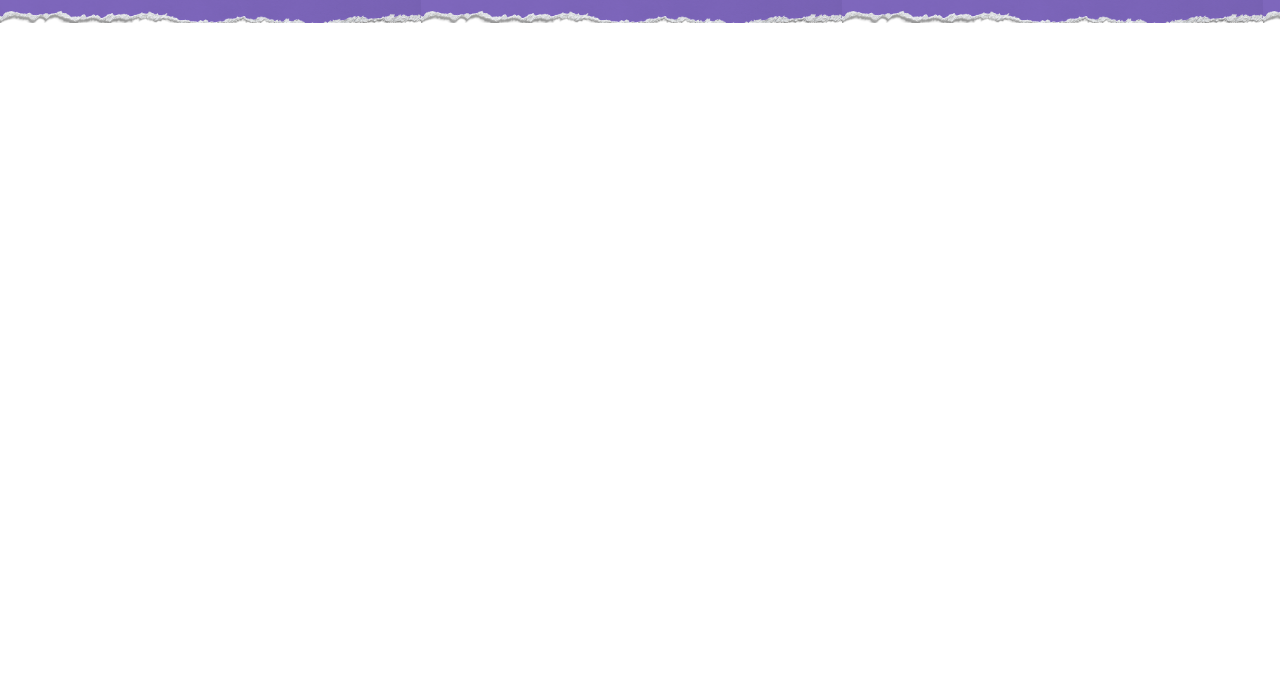
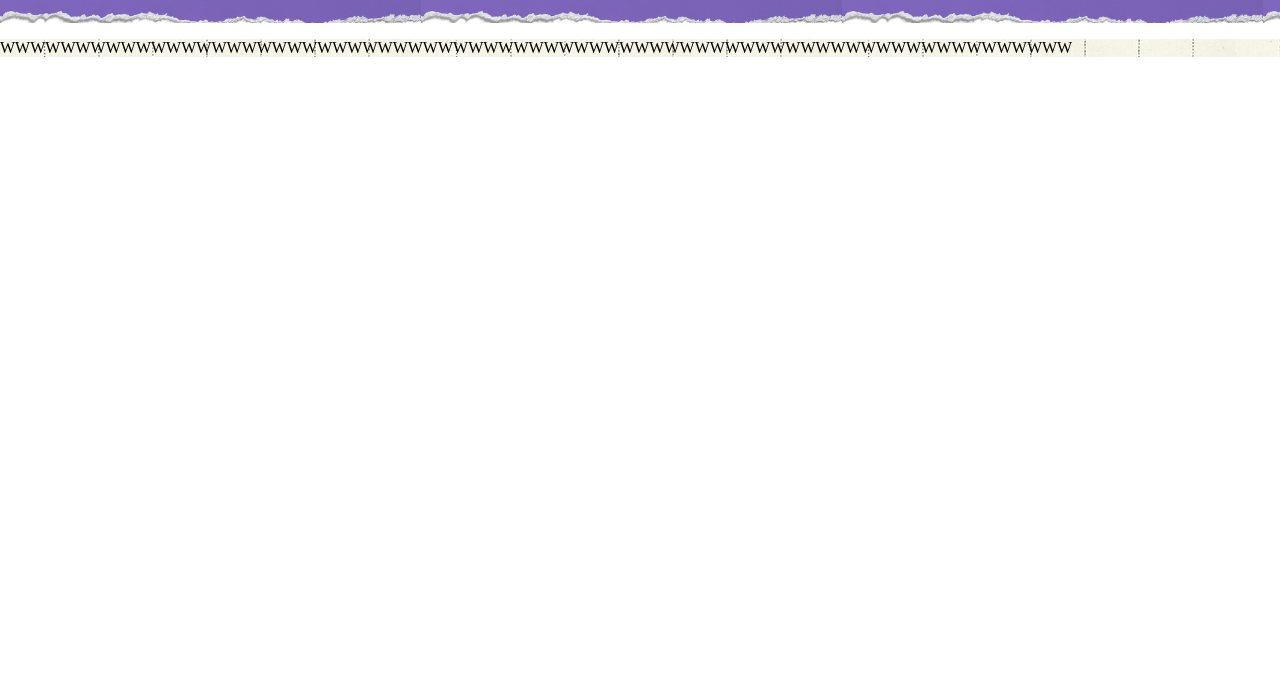
Before and after one commit to Milana041516/Music-s-Birthday, a plain HTML site: page main.html in a window 1280 px wide. Shown: the part 105-800 px from the top of the page. Drawn offline with Linux system fonts and the light colour scheme.

Commit message:
Update main.html

```diff
--- a/main.html
+++ b/main.html
@@ -21,6 +21,7 @@
             <!--A Journal-->
             <section id="hero-image">
                 <h2 class="hidden">A Journal</h2>
+                <p>WWWWWWWWWWWWWWWWWWWWWWWWWWWWWWWWWWWWWWWWWWWWWWWWWWWWWWWWWWWWWWWWWWWWWWW</p>
 
             </section>
 
```
